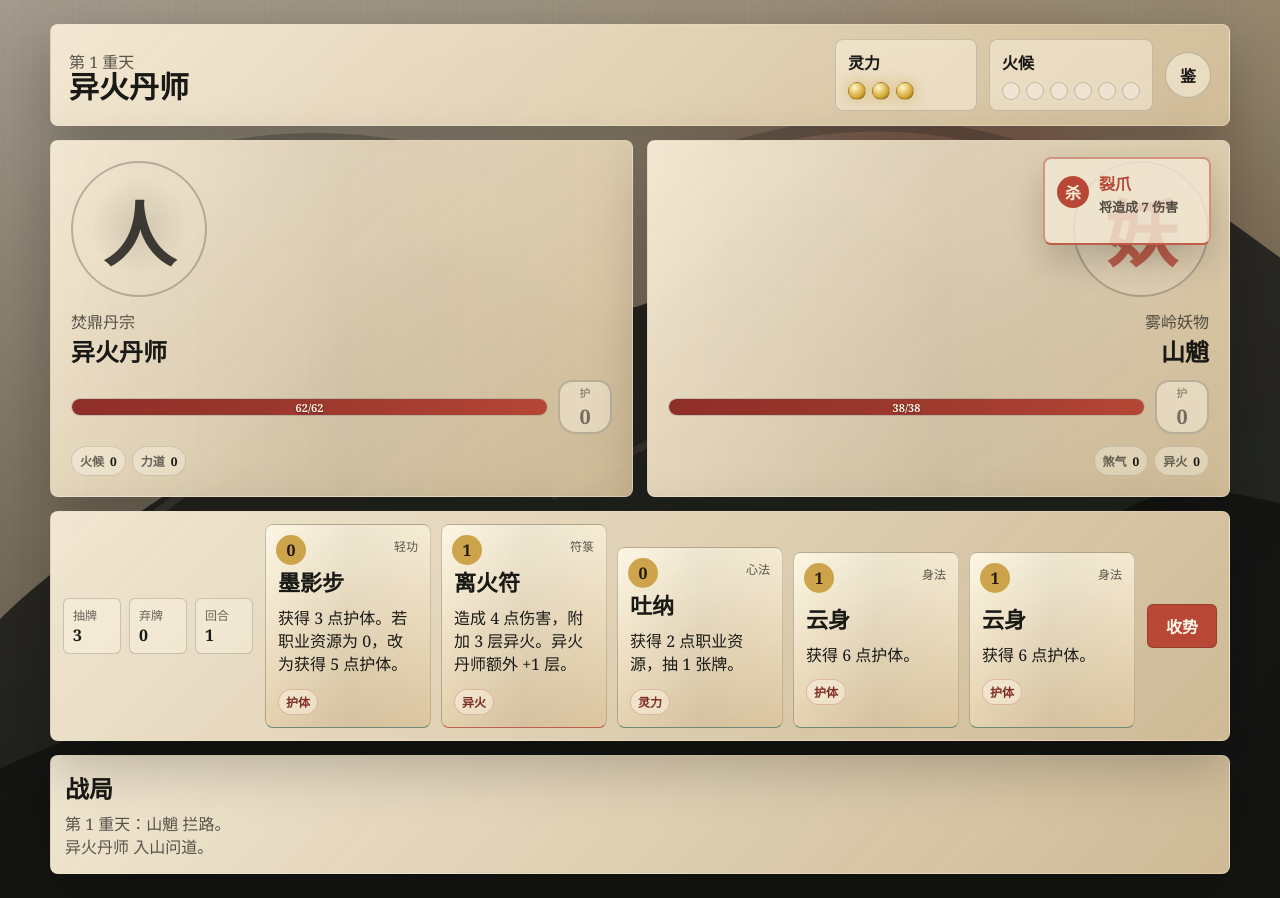
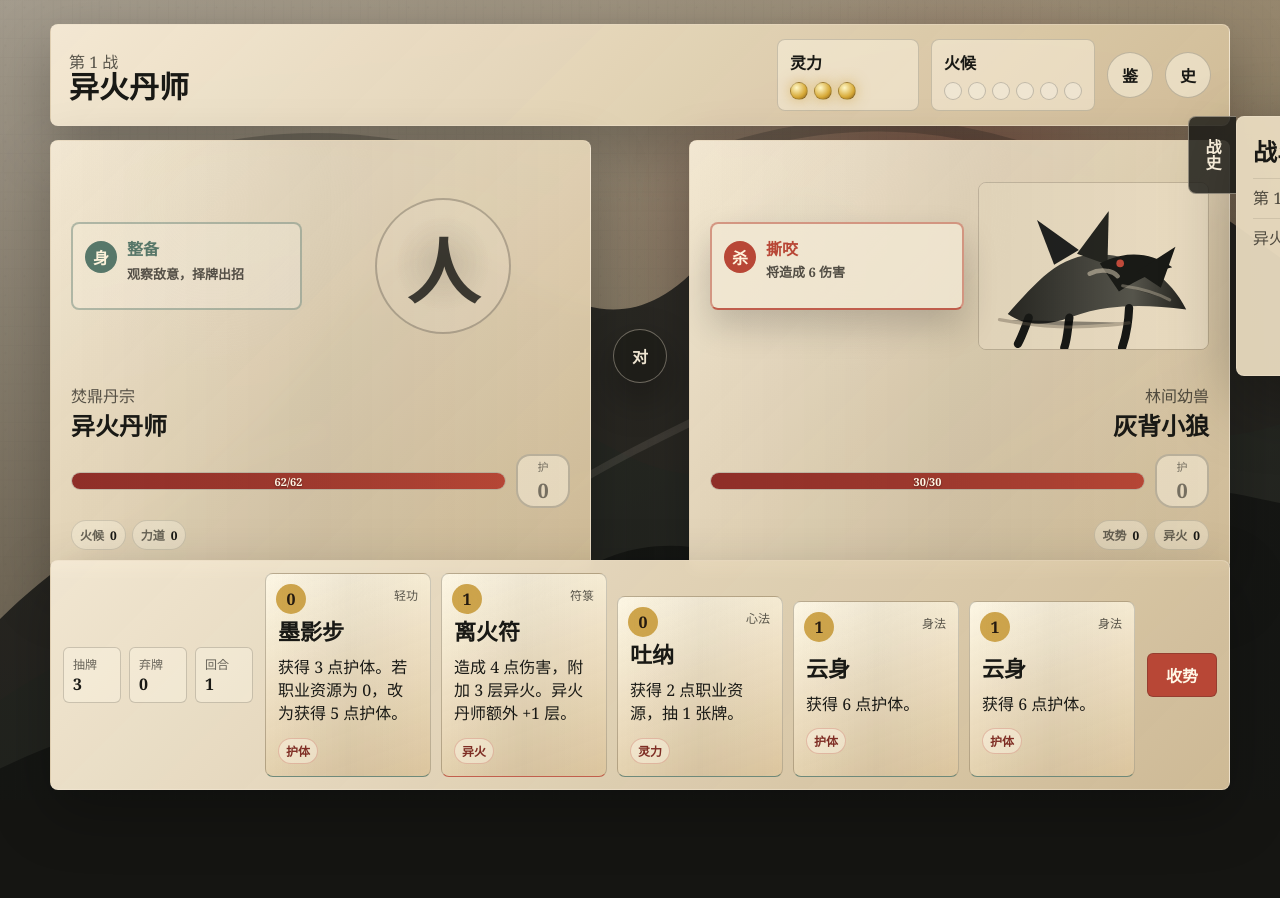
Before and after one commit to ShuangchangLi/yunmo-wendao, a website with bundled scripts: page index.html in a window 1280 px wide. Both pictures are taken after a click on the button 640 px from the left and 645 px from the top of the page. After the commit the page ends 839 px from the top, so only its background shows below. Built offline with nearby package versions, Linux system fonts and the light colour scheme.

Commit message:
Redesign first run and combat layout

```diff
--- a/src/game.js
+++ b/src/game.js
@@ -1,3 +1,5 @@
+export const GAME_TITLE = "山海问道";
+
 export const KEYWORDS = {
   lingli: {
     name: "灵力",
@@ -222,33 +224,40 @@ export const CARD_LIBRARY = {
 
 const ENCOUNTERS = [
   {
-    name: "山魈",
-    title: "雾岭妖物",
-    maxHp: 38,
+    id: "wolf",
+    name: "灰背小狼",
+    title: "林间幼兽",
+    art: "./src/assets/enemy-wolf.svg",
+    maxHp: 30,
     moves: [
-      { intent: "attack", amount: 7, label: "裂爪" },
-      { intent: "block", amount: 7, label: "伏石" },
-      { intent: "attack", amount: 10, label: "扑杀" },
+      { intent: "attack", amount: 6, label: "撕咬" },
+      { intent: "attack", amount: 5, label: "连扑" },
+      { intent: "buff", amount: 2, label: "嗥叫" },
     ],
   },
   {
-    name: "黑莲散人",
-    title: "邪道修士",
-    maxHp: 48,
+    id: "boar",
+    name: "裂牙野猪",
+    title: "山道蛮兽",
+    art: "./src/assets/enemy-boar.svg",
+    maxHp: 44,
     moves: [
-      { intent: "attack", amount: 8, label: "毒掌" },
-      { intent: "buff", amount: 2, label: "炼煞" },
-      { intent: "attack", amount: 11, label: "黑莲印" },
+      { intent: "block", amount: 8, label: "拱地" },
+      { intent: "attack", amount: 13, label: "冲撞" },
+      { intent: "attack", amount: 8, label: "獠牙" },
     ],
   },
   {
-    name: "铜甲尸",
-    title: "古墓守卫",
-    maxHp: 60,
+    id: "bandit",
+    name: "黑巾强盗",
+    title: "劫道刀客",
+    art: "./src/assets/enemy-bandit.svg",
+    maxHp: 52,
     moves: [
-      { intent: "attack", amount: 11, label: "尸臂横扫" },
-      { intent: "block", amount: 12, label: "铜皮" },
-      { intent: "attack", amount: 15, label: "破门撞" },
+      { intent: "attack", amount: 8, label: "劈砍" },
+      { intent: "block", amount: 7, label: "架刀" },
+      { intent: "buff", amount: 3, label: "叫阵" },
+      { intent: "attack", amount: 12, label: "横斩" },
     ],
   },
 ];
@@ -263,7 +272,7 @@ export function createGame() {
     player: null,
     enemy: null,
     turn: 0,
-    log: ["墨雨初歇，山门将开。"],
+    log: ["山门外风声渐起。"],
     rngSeed: Date.now() % 2147483647,
   };
 }
@@ -306,14 +315,12 @@ export function chooseCultivator(game, cultivatorId) {
 export function startCombat(game) {
   const encounter = ENCOUNTERS[(game.floor - 1) % ENCOUNTERS.length];
   game.enemy = {
-    name: encounter.name,
-    title: encounter.title,
-    maxHp: encounter.maxHp + Math.floor((game.floor - 1) * 9),
-    hp: encounter.maxHp + Math.floor((game.floor - 1) * 9),
+    ...encounter,
+    maxHp: encounter.maxHp + Math.floor((game.floor - 1) * 6),
+    hp: encounter.maxHp + Math.floor((game.floor - 1) * 6),
     block: 0,
     strength: Math.floor((game.floor - 1) / 2),
     burn: 0,
-    moves: encounter.moves,
     moveIndex: 0,
     nextMove: null,
   };
@@ -327,7 +334,7 @@ export function startCombat(game) {
   game.screen = "combat";
   chooseEnemyMove(game);
   startPlayerTurn(game);
-  log(game, `第 ${game.floor} 重天：${game.enemy.name} 拦路。`);
+  log(game, `第 ${game.floor} 战：${game.enemy.name} 拦路。`);
 }
 
 export function playCard(game, handIndex) {
@@ -401,7 +408,7 @@ function resolveEnemyTurn(game) {
   }
   if (move.intent === "buff") {
     enemy.strength += move.amount;
-    log(game, `${enemy.name} 煞气上涌，攻势 +${move.amount}。`);
+    log(game, `${enemy.name} 攻势上涨 +${move.amount}。`);
   }
 }
 
@@ -509,5 +516,5 @@ function random(game) {
 
 function log(game, message) {
   game.log.unshift(message);
-  game.log = game.log.slice(0, 6);
+  game.log = game.log.slice(0, 8);
 }
--- a/src/main.js
+++ b/src/main.js
@@ -1,6 +1,7 @@
 import {
   CARD_LIBRARY,
   CULTIVATORS,
+  GAME_TITLE,
   KEYWORDS,
   addRewardCard,
   chooseCultivator,
@@ -14,6 +15,7 @@ import {
 } from "./game.js";
 
 let game = createGame();
+let logOpen = false;
 const app = document.querySelector("#app");
 
 function render() {
@@ -31,19 +33,17 @@ function renderScreen() {
 
 function renderStart() {
   return `
-    <section class="start-shell">
-      <div class="brand">
-        <p class="seal">墨 · 道 · 劫</p>
-        <h1>云墨问道</h1>
-        <p class="subtitle">以牌为招，以灵力为息。职业路线会从学徒走向正路、邪路或隐藏传承。</p>
-        <div class="start-actions">
-          <button class="ghost" data-action="open-codex">图鉴</button>
+    <section class="start-v2">
+      <div class="start-hero">
+        <img src="./src/assets/ink-mountain.svg" alt="" />
+        <div class="start-copy">
+          <p class="seal">山 · 海 · 劫</p>
+          <h1>${GAME_TITLE}</h1>
+          <p class="subtitle">一卷水墨山海，一场入世问道。选择出身，以牌为招，先从山脚三战试剑。</p>
+          <button class="ghost light" data-action="open-codex">查看图鉴</button>
         </div>
       </div>
-      <div class="hero-art" aria-hidden="true">
-        <img src="./src/assets/ink-mountain.svg" alt="" />
-      </div>
-      <section class="cultivator-grid" aria-label="选择角色">
+      <section class="cultivator-grid compact" aria-label="选择角色">
         ${Object.values(CULTIVATORS).map(renderCultivator).join("")}
       </section>
     </section>
@@ -65,21 +65,23 @@ function renderCultivator(cultivator) {
 
 function renderCombat() {
   return `
-    <section class="combat-layout">
+    <section class="combat-layout v2">
       <header class="topbar">
         <div>
-          <p class="eyebrow">第 ${game.floor} 重天</p>
+          <p class="eyebrow">第 ${game.floor} 战</p>
           <h1>${game.player.name}</h1>
         </div>
         <div class="combat-resources">
           ${energyOrbs(game.player.energy, game.player.maxEnergy)}
           ${classMeter(game.player.resourceName, game.player.qi, game.player.maxQi, game.player.transcendent)}
           <button class="icon-button" data-action="open-codex" title="图鉴">鉴</button>
+          <button class="icon-button" data-action="toggle-log" title="战史">史</button>
         </div>
       </header>
 
-      <section class="battlefield">
+      <section class="battlefield v2">
         ${renderCombatant("player")}
+        <div class="clash-mark">对</div>
         ${renderCombatant("enemy")}
       </section>
 
@@ -95,10 +97,7 @@ function renderCombat() {
         <button class="end-turn" data-action="end-turn">收势</button>
       </section>
 
-      <aside class="log panel">
-        <h2>战局</h2>
-        ${game.log.map((entry) => `<p>${entry}</p>`).join("")}
-      </aside>
+      ${renderLogDrawer()}
     </section>
   `;
 }
@@ -109,9 +108,13 @@ function renderCombatant(side) {
   const hpMax = unit.maxHp;
   const hp = unit.hp;
   return `
-    <article class="combatant ${side}">
-      ${isEnemy ? enemyIntent() : ""}
-      <div class="ink-figure">${isEnemy ? "妖" : "人"}</div>
+    <article class="combatant ${side} v2">
+      <div class="unit-top">
+        ${isEnemy ? enemyIntent() : playerFocus()}
+        <div class="portrait-frame">
+          ${isEnemy ? `<img class="enemy-art" src="${unit.art}" alt="${unit.name}" />` : `<div class="ink-figure">人</div>`}
+        </div>
+      </div>
       <div class="combatant-title">
         <p class="eyebrow">${isEnemy ? unit.title : unit.school}</p>
         <h2>${unit.name}</h2>
@@ -127,10 +130,20 @@ function renderCombatant(side) {
         </div>
       </div>
       <div class="status-row">
-        ${isEnemy ? statusBadge("煞气", unit.strength) + statusBadge("异火", unit.burn) : statusBadge(unit.resourceName, unit.qi) + statusBadge("力道", unit.strength)}
+        ${isEnemy ? statusBadge("攻势", unit.strength) + statusBadge("异火", unit.burn) : statusBadge(unit.resourceName, unit.qi) + statusBadge("力道", unit.strength)}
         ${!isEnemy && unit.transcendent ? statusBadge("通玄", "已成") : ""}
       </div>
     </article>
+  `;
+}
+
+function playerFocus() {
+  return `
+    <div class="focus-card">
+      <span>身</span>
+      <strong>整备</strong>
+      <p>观察敌意，择牌出招</p>
+    </div>
   `;
 }
 
@@ -145,6 +158,18 @@ function enemyIntent() {
       <strong>${move.label}</strong>
       <p>${label} ${amount} ${unit}</p>
     </div>
+  `;
+}
+
+function renderLogDrawer() {
+  return `
+    <aside class="log-drawer ${logOpen ? "open" : ""}">
+      <button class="log-tab" data-action="toggle-log">${logOpen ? "收起" : "战史"}</button>
+      <div class="log-panel">
+        <h2>战斗历史</h2>
+        ${game.log.map((entry) => `<p>${entry}</p>`).join("")}
+      </div>
+    </aside>
   `;
 }
 
@@ -278,7 +303,7 @@ function statusBadge(label, value) {
 function intentIcon(intent) {
   if (intent === "attack") return "杀";
   if (intent === "block") return "守";
-  return "煞";
+  return "势";
 }
 
 function bindEvents() {
@@ -293,6 +318,7 @@ function bindEvents() {
       if (action === "restart") game = restartGame();
       if (action === "open-codex") showCodex(game);
       if (action === "close-codex") closeCodex(game);
+      if (action === "toggle-log") logOpen = !logOpen;
       render();
     });
   });
--- a/src/styles.css
+++ b/src/styles.css
@@ -27,6 +27,13 @@ body {
     #151512;
 }
 
+body:has(.start-v2) {
+  background:
+    linear-gradient(rgba(12, 13, 11, 0.3), rgba(12, 13, 11, 0.62)),
+    url("./assets/ink-mountain.svg") center / cover fixed,
+    #151512;
+}
+
 button {
   color: inherit;
   font: inherit;
@@ -42,6 +49,81 @@ button {
   min-height: 100vh;
   margin: 0 auto;
   padding: 24px 0;
+}
+
+.start-v2 {
+  width: min(1180px, calc(100vw - 32px));
+  min-height: 100vh;
+  margin: 0 auto;
+  padding: 22px 0 26px;
+  display: grid;
+  grid-template-rows: minmax(360px, 58vh) auto;
+  gap: 16px;
+}
+
+.start-hero {
+  position: relative;
+  overflow: hidden;
+  border: 1px solid rgba(238, 226, 205, 0.42);
+  border-radius: 8px;
+  box-shadow: 0 30px 90px rgba(0, 0, 0, 0.36);
+  background: #1b1b17;
+}
+
+.start-hero img {
+  position: absolute;
+  inset: 0;
+  width: 100%;
+  height: 100%;
+  object-fit: cover;
+  filter: saturate(0.94) contrast(1.05);
+}
+
+.start-hero::after {
+  content: "";
+  position: absolute;
+  inset: 0;
+  background:
+    linear-gradient(90deg, rgba(14, 14, 12, 0.82), rgba(14, 14, 12, 0.18) 58%, rgba(14, 14, 12, 0.42)),
+    linear-gradient(0deg, rgba(14, 14, 12, 0.58), transparent 42%);
+}
+
+.start-copy {
+  position: relative;
+  z-index: 1;
+  width: min(600px, 92%);
+  height: 100%;
+  padding: clamp(28px, 6vw, 64px);
+  display: grid;
+  align-content: center;
+  color: #f4ead6;
+}
+
+.start-copy .seal {
+  color: #f4d28e;
+  border-color: rgba(244, 210, 142, 0.56);
+}
+
+.start-copy h1 {
+  font-size: clamp(58px, 10vw, 118px);
+  letter-spacing: 0.08em;
+  text-shadow: 0 18px 50px rgba(0, 0, 0, 0.46);
+}
+
+.start-copy .subtitle {
+  color: rgba(244, 234, 214, 0.82);
+}
+
+.ghost.light {
+  width: max-content;
+  margin-top: 22px;
+  color: #f9edcf;
+  border-color: rgba(244, 210, 142, 0.42);
+  background: rgba(25, 25, 21, 0.36);
+}
+
+.cultivator-grid.compact {
+  grid-column: auto;
 }
 
 .start-shell {
@@ -220,6 +302,10 @@ h1 {
   gap: 14px;
 }
 
+.combat-layout.v2 {
+  grid-template-rows: auto minmax(320px, 1fr) auto;
+}
+
 .topbar {
   min-height: 82px;
   display: flex;
@@ -325,6 +411,27 @@ h1 {
   gap: 14px;
 }
 
+.battlefield.v2 {
+  grid-template-columns: minmax(260px, 1fr) 70px minmax(260px, 1fr);
+  align-items: stretch;
+  min-height: 390px;
+}
+
+.clash-mark {
+  align-self: center;
+  justify-self: center;
+  width: 54px;
+  height: 54px;
+  display: grid;
+  place-items: center;
+  border: 1px solid rgba(238, 226, 205, 0.4);
+  border-radius: 50%;
+  color: #f4ead6;
+  background: rgba(25, 25, 21, 0.56);
+  box-shadow: 0 16px 40px rgba(0, 0, 0, 0.32);
+  font-weight: 900;
+}
+
 .combatant {
   position: relative;
   overflow: hidden;
@@ -332,6 +439,38 @@ h1 {
   display: grid;
   align-content: end;
   gap: 12px;
+}
+
+.combatant.v2 {
+  align-content: stretch;
+  grid-template-rows: 1fr auto auto auto;
+  min-height: 390px;
+}
+
+.unit-top {
+  display: grid;
+  grid-template-columns: minmax(150px, 1fr) minmax(150px, 1.1fr);
+  align-items: center;
+  gap: 14px;
+}
+
+.enemy .unit-top {
+  grid-template-columns: minmax(170px, 1.1fr) minmax(150px, 1fr);
+}
+
+.portrait-frame {
+  min-height: 210px;
+  display: grid;
+  place-items: center;
+}
+
+.enemy-art {
+  width: min(100%, 300px);
+  max-height: 230px;
+  border: 1px solid rgba(31, 29, 24, 0.16);
+  border-radius: 8px;
+  object-fit: contain;
+  box-shadow: inset 0 0 0 1px rgba(255, 255, 255, 0.15);
 }
 
 .ink-figure {
@@ -361,11 +500,11 @@ h1 {
 }
 
 .intent-card {
-  position: absolute;
-  top: 16px;
-  right: 18px;
+  position: relative;
+  top: auto;
+  right: auto;
   z-index: 1;
-  width: 168px;
+  width: 100%;
   min-height: 88px;
   padding: 12px 12px 10px 54px;
   border: 2px solid rgba(184, 71, 54, 0.5);
@@ -374,6 +513,43 @@ h1 {
   font-weight: 900;
   background: rgba(242, 232, 212, 0.82);
   box-shadow: 0 16px 34px rgba(0, 0, 0, 0.18);
+}
+
+.focus-card {
+  width: 100%;
+  min-height: 88px;
+  padding: 12px 12px 10px 54px;
+  border: 2px solid rgba(88, 120, 106, 0.42);
+  border-radius: 8px;
+  color: var(--jade);
+  font-weight: 900;
+  background: rgba(242, 232, 212, 0.72);
+}
+
+.focus-card span {
+  position: absolute;
+}
+
+.focus-card {
+  position: relative;
+}
+
+.focus-card span {
+  left: 12px;
+  top: 17px;
+  width: 32px;
+  height: 32px;
+  display: grid;
+  place-items: center;
+  border-radius: 50%;
+  color: #fff4dc;
+  background: var(--jade);
+}
+
+.focus-card p {
+  margin-top: 4px;
+  color: rgba(31, 29, 24, 0.74);
+  font-size: 13px;
 }
 
 .intent-card span {
@@ -702,16 +878,56 @@ h1 {
   background: rgba(255, 249, 232, 0.4);
 }
 
-.log {
-  min-height: 114px;
-  padding: 14px;
+.log-drawer {
+  position: fixed;
+  top: 116px;
+  right: 0;
+  z-index: 20;
+  width: 310px;
+  transform: translateX(266px);
+  transition: transform 180ms ease;
 }
 
-.log h2 {
-  margin-bottom: 8px;
+.log-drawer.open {
+  transform: translateX(0);
 }
 
-.log p {
+.log-tab {
+  position: absolute;
+  left: -48px;
+  top: 0;
+  width: 48px;
+  min-height: 78px;
+  border: 1px solid rgba(238, 226, 205, 0.48);
+  border-right: 0;
+  border-radius: 8px 0 0 8px;
+  color: #f4ead6;
+  background: rgba(25, 25, 21, 0.82);
+  font-weight: 900;
+  cursor: pointer;
+  writing-mode: vertical-rl;
+}
+
+.log-panel {
+  min-height: 260px;
+  max-height: min(520px, calc(100vh - 150px));
+  overflow: auto;
+  padding: 16px;
+  border: 1px solid rgba(238, 226, 205, 0.48);
+  border-right: 0;
+  border-radius: 8px 0 0 8px;
+  background: rgba(234, 220, 193, 0.94);
+  box-shadow: 0 22px 70px rgba(0, 0, 0, 0.34);
+}
+
+.log-panel h2 {
+  margin-bottom: 10px;
+}
+
+.log-panel p {
+  padding: 8px 0;
+  border-top: 1px solid rgba(31, 29, 24, 0.1);
+  color: rgba(31, 29, 24, 0.76);
   line-height: 1.45;
 }
 
@@ -849,14 +1065,24 @@ h1 {
 
 @media (max-width: 860px) {
   .start-shell,
+  .start-v2,
   .combat-layout {
     width: min(100vw - 20px, 680px);
   }
 
   .start-shell,
   .battlefield,
+  .battlefield.v2,
   .hand-panel {
     grid-template-columns: 1fr;
+  }
+
+  .start-v2 {
+    grid-template-rows: auto auto;
+  }
+
+  .start-hero {
+    min-height: 420px;
   }
 
   .hero-art {
@@ -887,9 +1113,18 @@ h1 {
     min-height: 280px;
   }
 
-  .intent-card {
-    position: static;
-    width: 100%;
-    margin-bottom: 12px;
+  .unit-top,
+  .enemy .unit-top {
+    grid-template-columns: 1fr;
+  }
+
+  .clash-mark {
+    display: none;
+  }
+
+  .log-drawer {
+    top: 90px;
+    width: min(300px, calc(100vw - 52px));
+    transform: translateX(calc(100% - 44px));
   }
 }
```
Also changed, not shown: src/assets/enemy-bandit.svg (added), src/assets/enemy-boar.svg (added), src/assets/enemy-wolf.svg (added).
